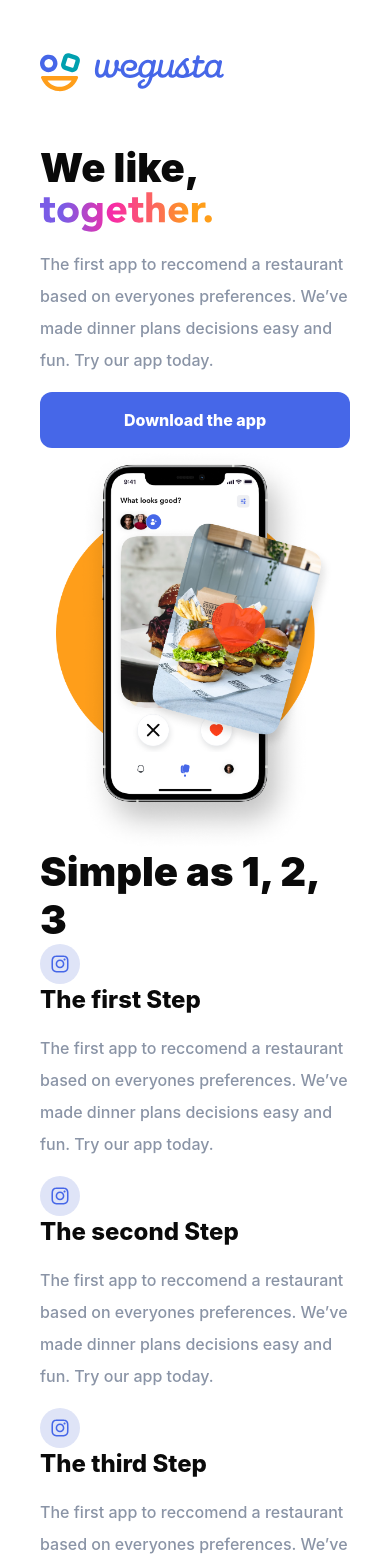
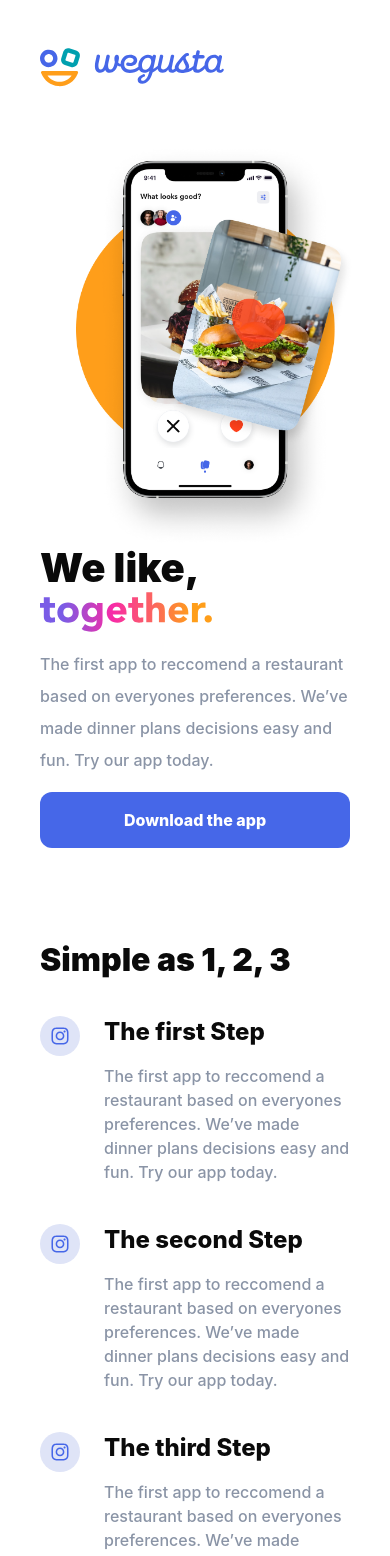
Before and after one commit to garrettmroberts/wegusta-web, a React (Create React App) app: page / in a window 390 px wide. Shown: the top 1556 px of the page. Built offline with nearby package versions, Linux system fonts and the light colour scheme.

Commit message:
cleaned up section one style and responsiveness

```diff
--- a/src/macros/Footer.js
+++ b/src/macros/Footer.js
@@ -9,7 +9,9 @@ function Footer() {
   return (
     <div className="Footer">
       <footer className="footer-style">
-        <img src={logo} className="logo" alt="logo" />
+        <Link className="link" to="/">
+          <img src={logo} className="logo" alt="logo" />
+        </Link>
         <div className="links">
           <Link className="link" to="/">
             Home
--- a/src/macros/Header.js
+++ b/src/macros/Header.js
@@ -1,3 +1,4 @@
+import { Link } from "react-router-dom";
 import logo from "../assets/logo.svg";
 import "../styles/Header.scss";
 
@@ -5,7 +6,9 @@ function Header() {
   return (
     <div className="Header">
       <header className="header-style">
-        <img src={logo} className="logo" alt="logo" />
+        <Link className="link" to="/">
+          <img src={logo} className="logo" alt="logo" />
+        </Link>
       </header>
     </div>
   );
--- a/src/macros/SectionOne.js
+++ b/src/macros/SectionOne.js
@@ -11,13 +11,13 @@ function SectionOne() {
         alt="SectionOne Image"
       />
       <div className="SectionOneContent">
-        <h1> Simple as 1, 2, 3</h1>
+        <h2> Simple as 1, 2, 3</h2>
         <div className="Step">
           <div className="Icon">
             <img src={Instagram} alt="instagram" />
           </div>
           <div className="text-content">
-            <h2>The first Step</h2>
+            <h3>The first Step</h3>
             <p>
               The first app to reccomend a restaurant based on everyones
               preferences. We’ve made dinner plans decisions easy and fun. Try
@@ -30,7 +30,7 @@ function SectionOne() {
             <img src={Instagram} alt="instagram" />
           </div>
           <div className="text-content">
-            <h2>The second Step</h2>
+            <h3>The second Step</h3>
             <p>
               The first app to reccomend a restaurant based on everyones
               preferences. We’ve made dinner plans decisions easy and fun. Try
@@ -43,7 +43,7 @@ function SectionOne() {
             <img src={Instagram} alt="instagram" />
           </div>
           <div className="text-content">
-            <h2>The third Step</h2>
+            <h3>The third Step</h3>
             <p>
               The first app to reccomend a restaurant based on everyones
               preferences. We’ve made dinner plans decisions easy and fun. Try
--- a/src/styles/Hero.scss
+++ b/src/styles/Hero.scss
@@ -19,7 +19,7 @@
     padding: 0px 40px;
   }
   @media only screen and (max-width: 720px) {
-    flex-direction: column;
+    flex-direction: column-reverse;
   }
 
   .HeroLeftContent {
@@ -41,8 +41,10 @@
     animation-duration: 0.8s;
     animation-name: slidein;
     animation-timing-function: ease-in-out;
+    margin-left: 80px;
     @media only screen and (max-width: 1100px) {
       height: 400px;
+      margin-left: 40px;
     }
   }
 
--- a/src/styles/SectionOne.scss
+++ b/src/styles/SectionOne.scss
@@ -4,9 +4,11 @@
   justify-content: space-between;
   align-items: center;
   padding: 144px 104px;
+  @media only screen and (max-width: 1100px) {
+    padding: 80px 40px;
+  }
 
   @media only screen and (max-width: 720px) {
-    padding: 0px 40px;
     flex-direction: column-reverse;
   }
 
@@ -14,20 +16,39 @@
     display: flex;
     flex-direction: column;
     align-items: flex-start;
-    padding: 0px;
     max-width: 564px;
+    h2{
+      margin-bottom: 64px;
+    }
+    p{
+      font-size:16px;
+      line-height: 24px;
+    }
+    @media only screen and (max-width: 860px) {
+    h2{
+      font-size: 32px;
+      margin-bottom: 24px;
+    }
+
+    }
   }
   .SectionOneImage {
     height: 480px;
+    margin-right: 80px;
     @media only screen and (max-width: 1100px) {
       height: 320px;
+      margin-right: 40px;
+    }
+    @media only screen and (max-width: 780px) {
+      margin-right: 0px;
     }
   }
   .Step {
     display: flex;
     flex-direction: row;
     align-items: flex-start;
-    @media only screen and (max-width: 720px) {
+    margin-bottom: 24px;
+    @media only screen and (max-width: 80px) {
       flex-direction: column;
     }
 
@@ -40,7 +61,7 @@
       min-width: 72px;
       height: 72px;
       border-radius: 40px;
-      margin-right: 40px;
+      margin-right: 24px;
       @media only screen and (max-width: 720px) {
         min-width: 40px;
         height: 40px;
--- a/src/styles/index.css
+++ b/src/styles/index.css
@@ -12,6 +12,19 @@ h1 {
   color: #0a0a0a;
 }
 h2 {
+  margin: 0;
+  font-family: Avenir, BlinkMacSystemFont, "Segoe UI", "Roboto", "Oxygen",
+    "Ubuntu", "Cantarell", "Fira Sans", "Droid Sans", "Helvetica Neue",
+    sans-serif;
+  -webkit-font-smoothing: antialiased;
+  -moz-osx-font-smoothing: grayscale;
+  font-style: normal;
+  font-weight: 900;
+  font-size: 48px;
+  line-height: 64px;
+  color: #0a0a0a;
+}
+h3 {
   margin: 0;
   font-family: Avenir, BlinkMacSystemFont, "Segoe UI", "Roboto", "Oxygen",
     "Ubuntu", "Cantarell", "Fira Sans", "Droid Sans", "Helvetica Neue",
```
